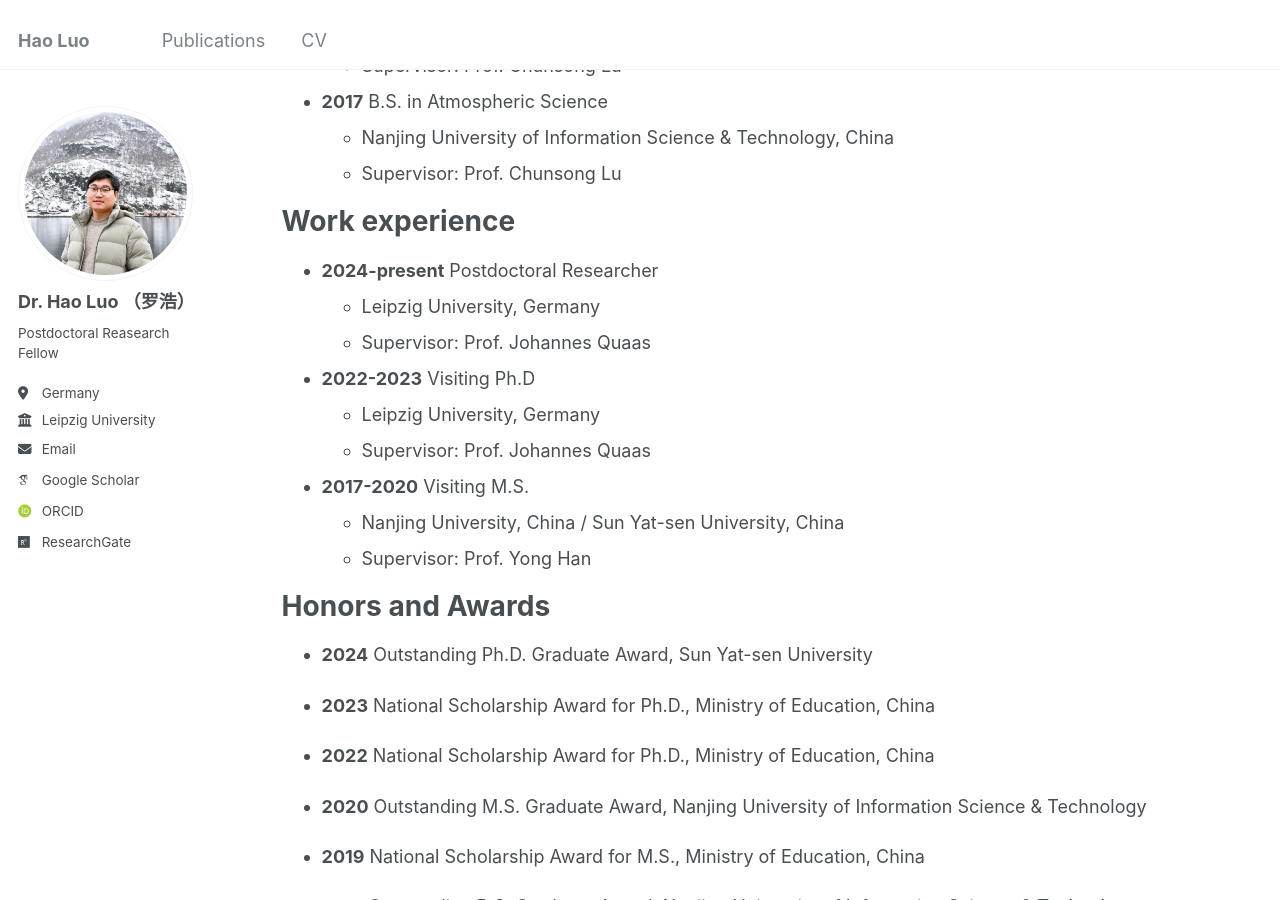
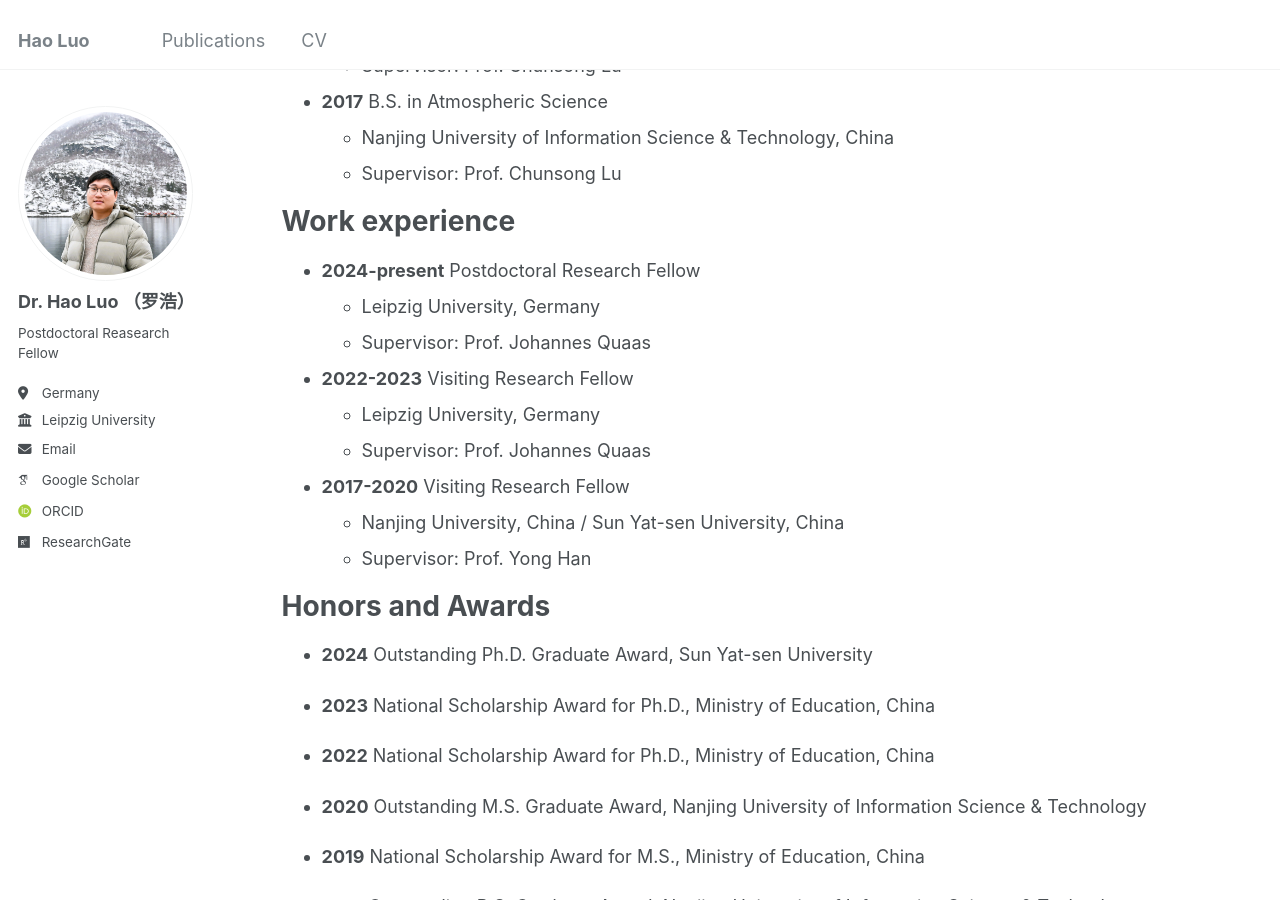
Before and after one commit to haoluo-atmos/haoluo-atmos.github.io, a Jekyll site: the page built from _pages/cv.md, in a window 1280 px wide and 900 px high, scrolled down 300 px. Built offline with Jekyll 4.4.1, drawn with Linux system fonts in a browser that asks for light colours; some web fonts are replaced.

Commit message:
Update cv.md

```diff
--- a/_pages/cv.md
+++ b/_pages/cv.md
@@ -23,13 +23,13 @@ Education
 
 Work experience
 ======
-* **2024-present** Postdoctoral Researcher
+* **2024-present** Postdoctoral Research Fellow
   * Leipzig University, Germany
   * Supervisor: Prof. Johannes Quaas
-* **2022-2023** Visiting Ph.D
+* **2022-2023** Visiting Research Fellow
   * Leipzig University, Germany
   * Supervisor: Prof. Johannes Quaas
-* **2017-2020** Visiting M.S.
+* **2017-2020** Visiting Research Fellow
   * Nanjing University, China / Sun Yat-sen University, China
   * Supervisor: Prof. Yong Han
 
```
